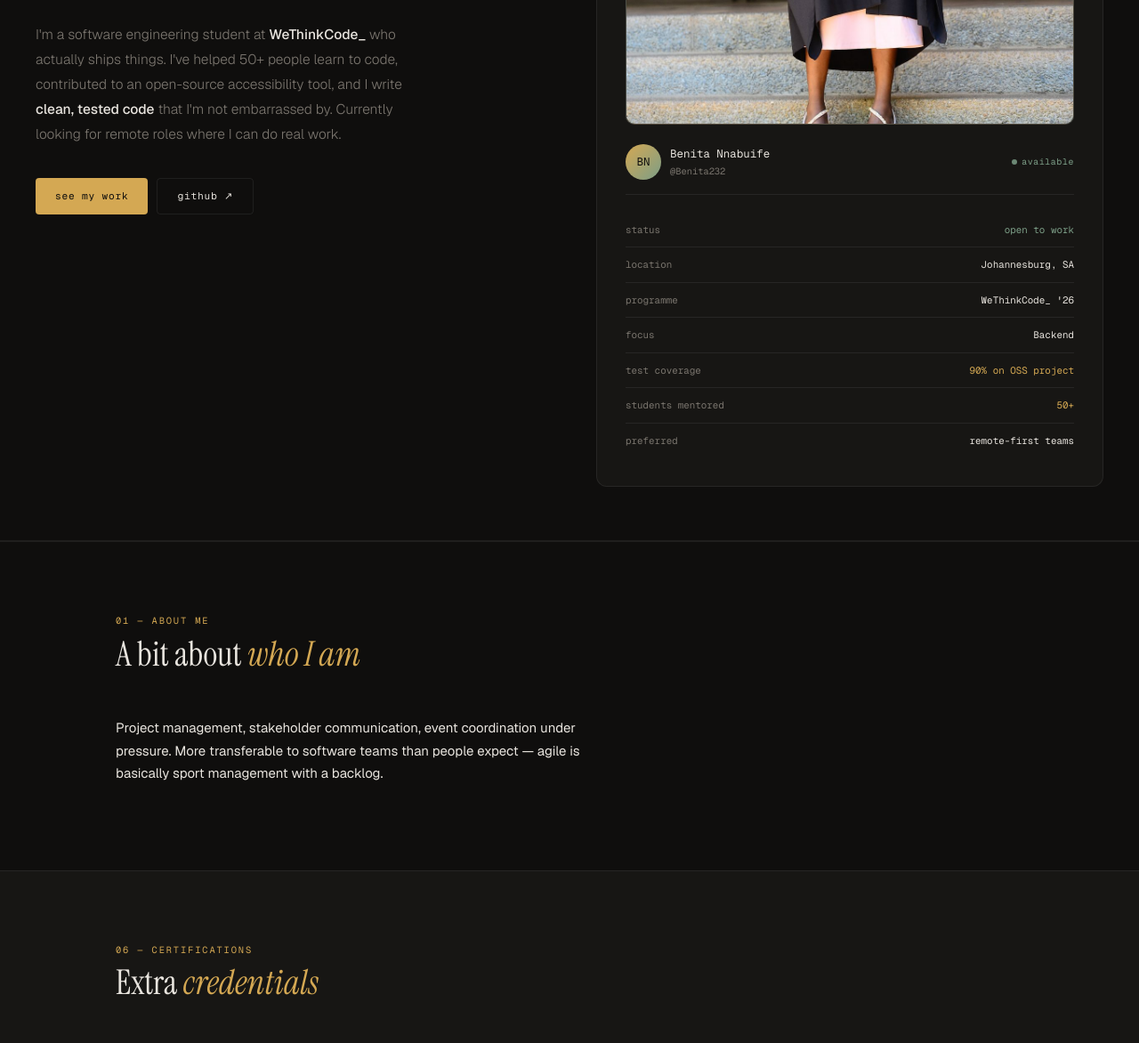
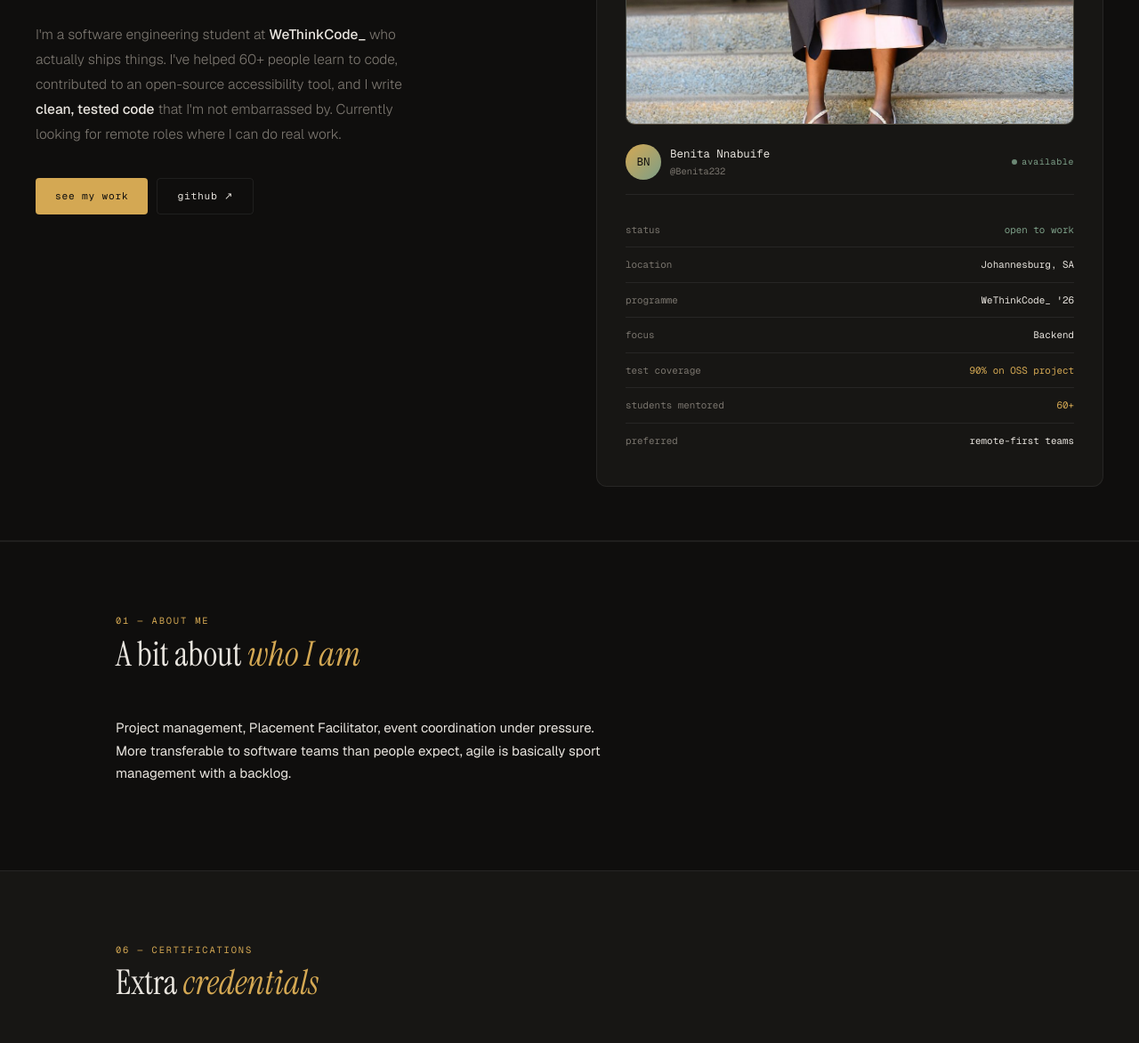
Before and after one commit to Benita232/personal-website, a plain HTML site: page index.html in a window 1280 px wide. Shown: the part 623-1795 px from the top of the page at 89% size. Drawn offline with nearby package versions, Linux system fonts and the light colour scheme.

Commit message:
fix: added some new features to my portfolio

```diff
--- a/index.html
+++ b/index.html
@@ -33,7 +33,7 @@
         <div class="hero-role">// Python · Java · Testing · APIs · Open Source\\</div>
         <p class="hero-bio">
           I'm a software engineering student at <strong>WeThinkCode_</strong> who actually ships things.
-          I've helped 50+ people learn to code, contributed to an open-source accessibility tool,
+          I've helped 60+ people learn to code, contributed to an open-source accessibility tool,
           and I write <strong>clean, tested code</strong> that I'm not embarrassed by.
           Currently looking for remote roles where I can do real work.
         </p>
@@ -80,7 +80,7 @@
         </div>
         <div class="card-row">
           <span class="card-label">students mentored</span>
-          <span class="card-val gold">50+</span>
+          <span class="card-val gold">60+</span>
         </div>
         <div class="card-row">
           <span class="card-label">preferred</span>
@@ -98,8 +98,8 @@
         <div class="about-grid">
           <div class="about-body reveal">
 
-                          Project management, stakeholder communication, event coordination under pressure.
-              More transferable to software teams than people expect — agile is basically sport management
+                          Project management, Placement Facilitator, event coordination under pressure.
+              More transferable to software teams than people expect, agile is basically sport management
               with a backlog.
             </p>
           </div>
@@ -152,7 +152,7 @@
           <div class="contact-left reveal">
             <div class="big">Let's work<br><em>together.</em></div>
             <p>
-              I'm actively looking for remote junior developer roles — ideally somewhere with code reviews,
+              I'm actively looking for remote junior developer roles, ideally somewhere with code reviews,
               a communicative team, and real problems to solve. If that sounds like your team, I'd love to chat.
             </p>
           </div>
@@ -193,8 +193,9 @@
 
   <footer>
     <div class="ft">© 2025 <span>Benita Nnabuife</span> · Johannesburg, SA</div>
-    <div class="ft">Built for real — no templates</div>
+    <div class="ft">Built by Benita Nnabuife</div>
   </footer>
+
 
   <script src="script.js"></script>
 </body>
```
